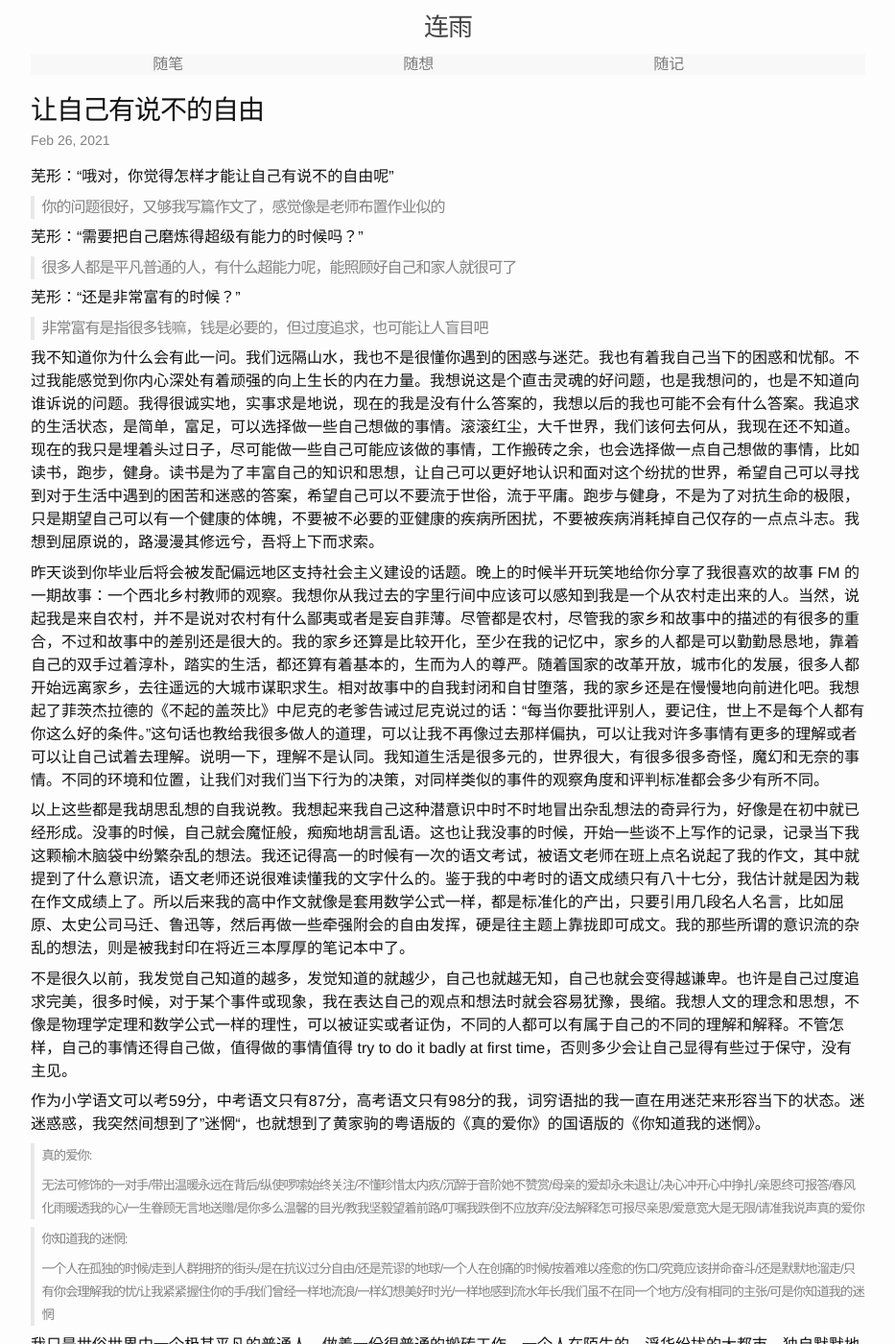
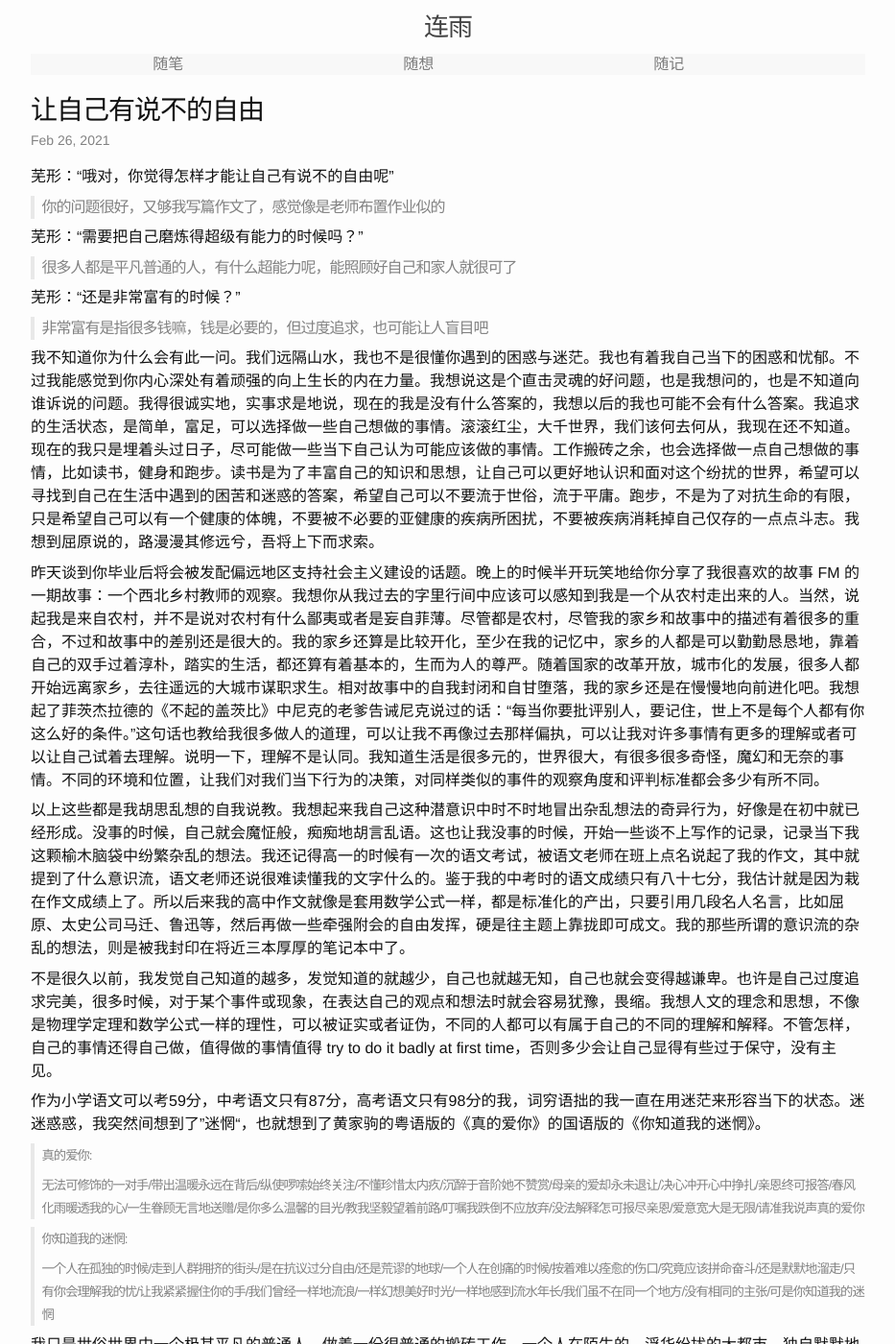
Before and after one commit to lianyu1115/lianyu, a Jekyll site: the page built from _essays/2021-02-26-让自己有说不的自由.md, in a window 1280 px wide and 1400 px high. Shown: the whole window at 96% size, without its empty margins (173-1106 px from the left). Built offline with Jekyll 4.4.1, drawn with Linux system fonts in a browser that asks for light colours; some of the changed text lies outside the part shown.

Commit message:
Modified:   2021-02-26-让自己有说不的自由.md

```diff
--- a/_essays/2021-02-26-让自己有说不的自由.md
+++ b/_essays/2021-02-26-让自己有说不的自由.md
@@ -18,13 +18,13 @@
 
 > 非常富有是指很多钱嘛，钱是必要的，但过度追求，也可能让人盲目吧
 
-我不知道你为什么会有此一问。我们远隔山水，我也不是很懂你遇到的困惑与迷茫。我也有着我自己当下的困惑和忧郁。不过我能感觉到你内心深处有着顽强的向上生长的内在力量。我想说这是个直击灵魂的好问题，也是我想问的，也是不知道向谁诉说的问题。我得很诚实地，实事求是地说，现在的我是没有什么答案的，我想以后的我也可能不会有什么答案。我追求的生活状态，是简单，富足，可以选择做一些自己想做的事情。滚滚红尘，大千世界，我们该何去何从，我现在还不知道。现在的我只是埋着头过日子，尽可能做一些自己可能应该做的事情，工作搬砖之余，也会选择做一点自己想做的事情，比如读书，跑步，健身。读书是为了丰富自己的知识和思想，让自己可以更好地认识和面对这个纷扰的世界，希望自己可以寻找到对于生活中遇到的困苦和迷惑的答案，希望自己可以不要流于世俗，流于平庸。跑步与健身，不是为了对抗生命的极限，只是期望自己可以有一个健康的体魄，不要被不必要的亚健康的疾病所困扰，不要被疾病消耗掉自己仅存的一点点斗志。我想到屈原说的，路漫漫其修远兮，吾将上下而求索。
+我不知道你为什么会有此一问。我们远隔山水，我也不是很懂你遇到的困惑与迷茫。我也有着我自己当下的困惑和忧郁。不过我能感觉到你内心深处有着顽强的向上生长的内在力量。我想说这是个直击灵魂的好问题，也是我想问的，也是不知道向谁诉说的问题。我得很诚实地，实事求是地说，现在的我是没有什么答案的，我想以后的我也可能不会有什么答案。我追求的生活状态，是简单，富足，可以选择做一些自己想做的事情。滚滚红尘，大千世界，我们该何去何从，我现在还不知道。现在的我只是埋着头过日子，尽可能做一些当下自己认为可能应该做的事情。工作搬砖之余，也会选择做一点自己想做的事情，比如读书，健身和跑步。读书是为了丰富自己的知识和思想，让自己可以更好地认识和面对这个纷扰的世界，希望可以寻找到自己在生活中遇到的困苦和迷惑的答案，希望自己可以不要流于世俗，流于平庸。跑步，不是为了对抗生命的有限，只是希望自己可以有一个健康的体魄，不要被不必要的亚健康的疾病所困扰，不要被疾病消耗掉自己仅存的一点点斗志。我想到屈原说的，路漫漫其修远兮，吾将上下而求索。
 
-昨天谈到你毕业后将会被发配偏远地区支持社会主义建设的话题。晚上的时候半开玩笑地给你分享了我很喜欢的故事 FM 的一期故事：一个西北乡村教师的观察。我想你从我过去的字里行间中应该可以感知到我是一个从农村走出来的人。当然，说起我是来自农村，并不是说对农村有什么鄙夷或者是妄自菲薄。尽管都是农村，尽管我的家乡和故事中的描述的有很多的重合，不过和故事中的差别还是很大的。我的家乡还算是比较开化，至少在我的记忆中，家乡的人都是可以勤勤恳恳地，靠着自己的双手过着淳朴，踏实的生活，都还算有着基本的，生而为人的尊严。随着国家的改革开放，城市化的发展，很多人都开始远离家乡，去往遥远的大城市谋职求生。相对故事中的自我封闭和自甘堕落，我的家乡还是在慢慢地向前进化吧。我想起了菲茨杰拉德的《不起的盖茨比》中尼克的老爹告诫过尼克说过的话：“每当你要批评别人，要记住，世上不是每个人都有你这么好的条件。”这句话也教给我很多做人的道理，可以让我不再像过去那样偏执，可以让我对许多事情有更多的理解或者可以让自己试着去理解。说明一下，理解不是认同。我知道生活是很多元的，世界很大，有很多很多奇怪，魔幻和无奈的事情。不同的环境和位置，让我们对我们当下行为的决策，对同样类似的事件的观察角度和评判标准都会多少有所不同。
+昨天谈到你毕业后将会被发配偏远地区支持社会主义建设的话题。晚上的时候半开玩笑地给你分享了我很喜欢的故事 FM 的一期故事：一个西北乡村教师的观察。我想你从我过去的字里行间中应该可以感知到我是一个从农村走出来的人。当然，说起我是来自农村，并不是说对农村有什么鄙夷或者是妄自菲薄。尽管都是农村，尽管我的家乡和故事中的描述有着很多的重合，不过和故事中的差别还是很大的。我的家乡还算是比较开化，至少在我的记忆中，家乡的人都是可以勤勤恳恳地，靠着自己的双手过着淳朴，踏实的生活，都还算有着基本的，生而为人的尊严。随着国家的改革开放，城市化的发展，很多人都开始远离家乡，去往遥远的大城市谋职求生。相对故事中的自我封闭和自甘堕落，我的家乡还是在慢慢地向前进化吧。我想起了菲茨杰拉德的《不起的盖茨比》中尼克的老爹告诫尼克说过的话：“每当你要批评别人，要记住，世上不是每个人都有你这么好的条件。”这句话也教给我很多做人的道理，可以让我不再像过去那样偏执，可以让我对许多事情有更多的理解或者可以让自己试着去理解。说明一下，理解不是认同。我知道生活是很多元的，世界很大，有很多很多奇怪，魔幻和无奈的事情。不同的环境和位置，让我们对我们当下行为的决策，对同样类似的事件的观察角度和评判标准都会多少有所不同。
 
 以上这些都是我胡思乱想的自我说教。我想起来我自己这种潜意识中时不时地冒出杂乱想法的奇异行为，好像是在初中就已经形成。没事的时候，自己就会魔怔般，痴痴地胡言乱语。这也让我没事的时候，开始一些谈不上写作的记录，记录当下我这颗榆木脑袋中纷繁杂乱的想法。我还记得高一的时候有一次的语文考试，被语文老师在班上点名说起了我的作文，其中就提到了什么意识流，语文老师还说很难读懂我的文字什么的。鉴于我的中考时的语文成绩只有八十七分，我估计就是因为栽在作文成绩上了。所以后来我的高中作文就像是套用数学公式一样，都是标准化的产出，只要引用几段名人名言，比如屈原、太史公司马迁、鲁迅等，然后再做一些牵强附会的自由发挥，硬是往主题上靠拢即可成文。我的那些所谓的意识流的杂乱的想法，则是被我封印在将近三本厚厚的笔记本中了。
 
-不是很久以前，我发觉自己知道的越多，发觉知道的就越少，自己也就越无知，自己也就会变得越谦卑。也许是自己过度追求完美，很多时候，对于某个事件或现象，我在表达自己的观点和想法时就会容易犹豫，畏缩。我想人文的理念和思想，不像是物理学定理和数学公式一样的理性，可以被证实或者证伪，不同的人都可以有属于自己的不同的理解和解释。不管怎样，自己的事情还得自己做，值得做的事情值得 try to do it badly at first time，否则多少会让自己显得有些过于保守，没有主见。
+不是很久以前，我发觉自己知道的越多，发觉知道的就越少，自己也就越无知，自己也就会变得越谦卑。也许是自己过度追求完美，很多时候，对于某个事件或现象，在表达自己的观点和想法时就会容易犹豫，畏缩。我想人文的理念和思想，不像是物理学定理和数学公式一样的理性，可以被证实或者证伪，不同的人都可以有属于自己的不同的理解和解释。不管怎样，自己的事情还得自己做，值得做的事情值得 try to do it badly at first time，否则多少会让自己显得有些过于保守，没有主见。
 
 作为小学语文可以考59分，中考语文只有87分，高考语文只有98分的我，词穷语拙的我一直在用迷茫来形容当下的状态。迷迷惑惑，我突然间想到了"迷惘“，也就想到了黄家驹的粤语版的《真的爱你》的国语版的《你知道我的迷惘》。
 
@@ -70,6 +70,6 @@
 
 我想起我在义乌马拉松的赛道奔跑时，耳畔不断传来大人们的加油呼喊，还有人群中突然出现的小朋友们的奥利给。我想起丹尼尔斯在书中说过，每次跑步的时候，请微笑一点。跑步不应该是一件让人痛苦的事情。
 
-现在的我们都还很年轻，我们像是远离 B612 星球的小王子一样，我们被迫选择了漂泊和流浪。我想我们还会有很多的问题值得我们用一生去探索，去追寻，去怀念。
+很幸运可以与你一起探讨这些问题，尽管我们都不会有什么答案。现在的我们都还很年轻，我们像是远离 B612 星球的小王子一样，我们被迫选择了漂泊和流浪。我想我们还会有很多的问题值得我们用一生去探索，去追寻，去怀念。
 
 加油，奥利给！
```
